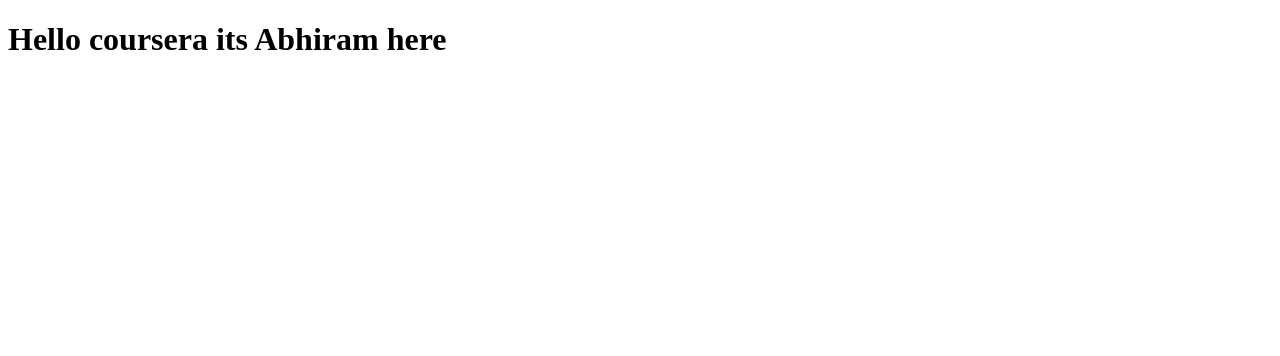
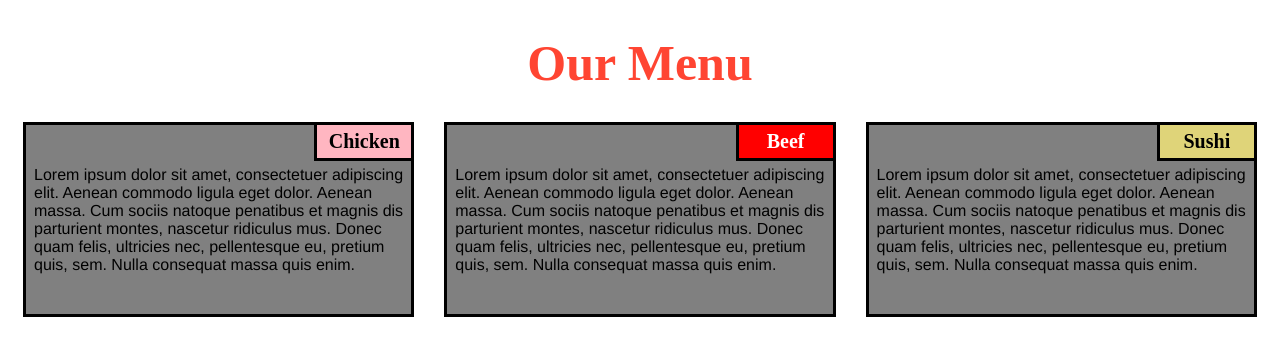
Before and after one commit to Abhiram0123/coursera-test, a plain HTML site: page index.html in a window 1280 px wide. Drawn offline with Linux system fonts and the light colour scheme; files that its build step writes are made by us from their sources.

Commit message:
Assignment module 2

```diff
--- a/index.html
+++ b/index.html
@@ -1,10 +1,36 @@
 <!DOCTYPE html>
 <html>
+
 <head>
-	<title>Hello coursera</title>
+    <meta charset="utf-8">
+    <title>module2-solution</title>
 </head>
+<link rel="stylesheet" type="text/css" href="css/style.css">
+
 <body>
-<h1> Hello coursera its Abhiram here</h1>
+    <h1>Our Menu</h1>
+    <section class="column-lg-4 colmn-md-6 colmn-sm-12">
+        <div>
+            <p class="sub1">Chicken</p>
+            <p class="content">
+                Lorem ipsum dolor sit amet, consectetuer adipiscing elit. Aenean commodo ligula eget dolor. Aenean massa. Cum sociis natoque penatibus et magnis dis parturient montes, nascetur ridiculus mus. Donec quam felis, ultricies nec, pellentesque eu, pretium quis, sem. Nulla consequat massa quis enim.
+            </p>
+        </div>
+    </section>
+    <section class="column-lg-4 colmn-md-6 colmn-sm-12">
+        <div>
+            <p class="sub2">Beef</p>
+            <p class="content">
+                Lorem ipsum dolor sit amet, consectetuer adipiscing elit. Aenean commodo ligula eget dolor. Aenean massa. Cum sociis natoque penatibus et magnis dis parturient montes, nascetur ridiculus mus. Donec quam felis, ultricies nec, pellentesque eu, pretium quis, sem. Nulla consequat massa quis enim.
+        </div>
+    </section>
+    <section class="column-lg-4 colmn-md-12 colmn-sm-12">
+        <div>
+            <p class="sub3">Sushi</p>
+            <p class="content">
+                Lorem ipsum dolor sit amet, consectetuer adipiscing elit. Aenean commodo ligula eget dolor. Aenean massa. Cum sociis natoque penatibus et magnis dis parturient montes, nascetur ridiculus mus. Donec quam felis, ultricies nec, pellentesque eu, pretium quis, sem. Nulla consequat massa quis enim.
+            </p>
+        </div>
+</body>
 
-</body>
 </html>
--- /dev/null
+++ b/style.css
@@ -0,0 +1,125 @@
+/*basic style*/
+    * {
+        box-sizing: border-box;
+    }
+
+    body {
+        background-color: white;
+    }
+
+    h1 {
+       margin-bottom: 15px;
+    text-align: center;
+    color: #ff4532;
+    font-size: 50px;
+    }
+
+    section {
+        position: relative;
+        padding: 15px;
+        width: 90%;
+    }
+
+    p {
+        position: relative;
+        clear: right;
+    }
+
+    div {
+        position: relative;
+        background-color: gray;
+        border: 3.5px solid black;
+        width: 100%;
+        margin-left: auto;
+        margin-right: auto;
+        margin-bottom: auto;
+    }
+
+    .sub1 {
+        float: right;
+        width: 100px;
+        padding: 5px;
+        margin: -3px -3px 0px;
+        border: 3.5px solid black;
+        text-align: center;
+        font-size: 125%;
+        font-weight: bold;
+        background-color: #FFB6C1;
+
+    }
+
+    .sub2 {
+        float: right;
+        color: white;
+        width: 100px;
+        padding: 5px;
+        margin: -3px -3px 0px;
+        border: 3.5px solid black;
+        text-align: center;
+        font-size: 125%;
+        font-weight: bold;
+        background-color: #FF0000;
+
+    }
+
+    .sub3 {
+        color: black;
+        float: right;
+        width: 100px;
+        padding: 5px;
+         margin: -3px -3px 0px;
+        border: 3.5px solid black;
+        text-align: center;
+        font-size: 125%;
+        font-weight: bold;
+        background-color: rgb(223, 212, 121);
+
+    }
+
+    .content {
+        padding: 5px;
+        border: none;
+        background-color: gray;
+        font-family: Helvetica;
+        color: black;
+        margin: 3px ;
+        height: 150px;
+        overflow: auto;
+    }
+
+    .row {
+        width: 90%;
+    }
+
+    /*desktop version*/
+    @media (min-width: 992px) {
+        .column-lg-4 {
+            float: left;
+            width: 33.33%;
+        }
+    }
+
+    /*tablet version*/
+    @media (min-width: 768px) and (max-width: 991px) {
+        .colmn-md-6 {
+            float: left;
+            width: 50%;
+            margin-left: auto;
+            margin-right: auto;
+        }
+
+        .colmn-md-12 {
+            float: left;
+            width: 100%;
+            margin-left: auto;
+            margin-right: auto;
+        }
+    }
+
+    /*mobile version*/
+    @media (max-width: 767px) {
+        .colmn-sm-12 {
+            float: left;
+            width: 100%;
+        }
+    }
```
